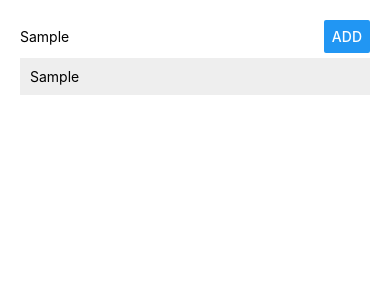
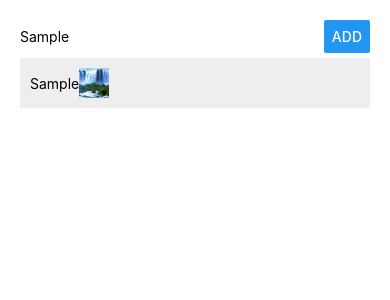
Before and after one commit to han8909227/reac-native, a React Native app: screen / in a window 390 px wide. Both pictures are taken after typing "Sample" into the empty fields and a click on the button "ADD". Shown: the top 300 px of the page. Built offline with nearby package versions, Linux system fonts and the light colour scheme.

Commit message:
added image

```diff
--- a/App.js
+++ b/App.js
@@ -2,6 +2,7 @@
 import { StyleSheet, View } from 'react-native';
 import PlaceInput from './src/components/PlaceInput/PlaceInput';
 import PlaceList from './src/components/PlaceList/PlaceList';
+import placeImage from './src/assets/place.jpg';
 
 
 export default class App extends React.Component {
@@ -15,7 +16,11 @@
 
     this.setState(prevState => {
       return{
-        places: prevState.places.concat({key: Math.random(), value: placeName})
+        places: prevState.places.concat({
+          key: Math.random(),
+          name: placeName,
+          image: placeImage
+        })
       }
     });
   };
--- a/src/components/ListItem/ListItem.js
+++ b/src/components/ListItem/ListItem.js
@@ -1,11 +1,12 @@
 import React from 'react';
-import {View, Text, StyleSheet, TouchableOpacity } from 'react-native';
+import {View, Text, StyleSheet, TouchableOpacity, Image } from 'react-native';
 
 
 const listItem = (props) => (
 	<TouchableOpacity onPress={props.onItemPressed}>
 		<View style={styles.listItem}>
 			<Text>{props.placeName}</Text>
+			<Image source={props.placeImg} style={styles.placeImg} />
 		</View>
 	</ TouchableOpacity>
 );
@@ -15,7 +16,15 @@
 	listItem: {
 		width: '100%',
 		padding: 10,
-		backgroundColor: '#eee'
+		backgroundColor: '#eee',
+		flexDirection: 'row',
+		alignItems: 'center'
+	},
+
+	placeImg: {
+		marginRight: 8,
+		height: 30,
+		width: 30
 	}
 });
 
--- a/src/components/PlaceList/PlaceList.js
+++ b/src/components/PlaceList/PlaceList.js
@@ -11,7 +11,8 @@
 			data={props.places}
 			renderItem={(info) => (
 	      <ListItem
-	      	placeName={info.item.value}
+	      	placeName={info.item.name}
+	      	placeImg={info.item.image}
 	      	onItemPressed={() => props.onItemDeleted(info.item.key)}
 	      />
 			)}
```
Also changed, not shown: src/assets/place.jpg (added).
